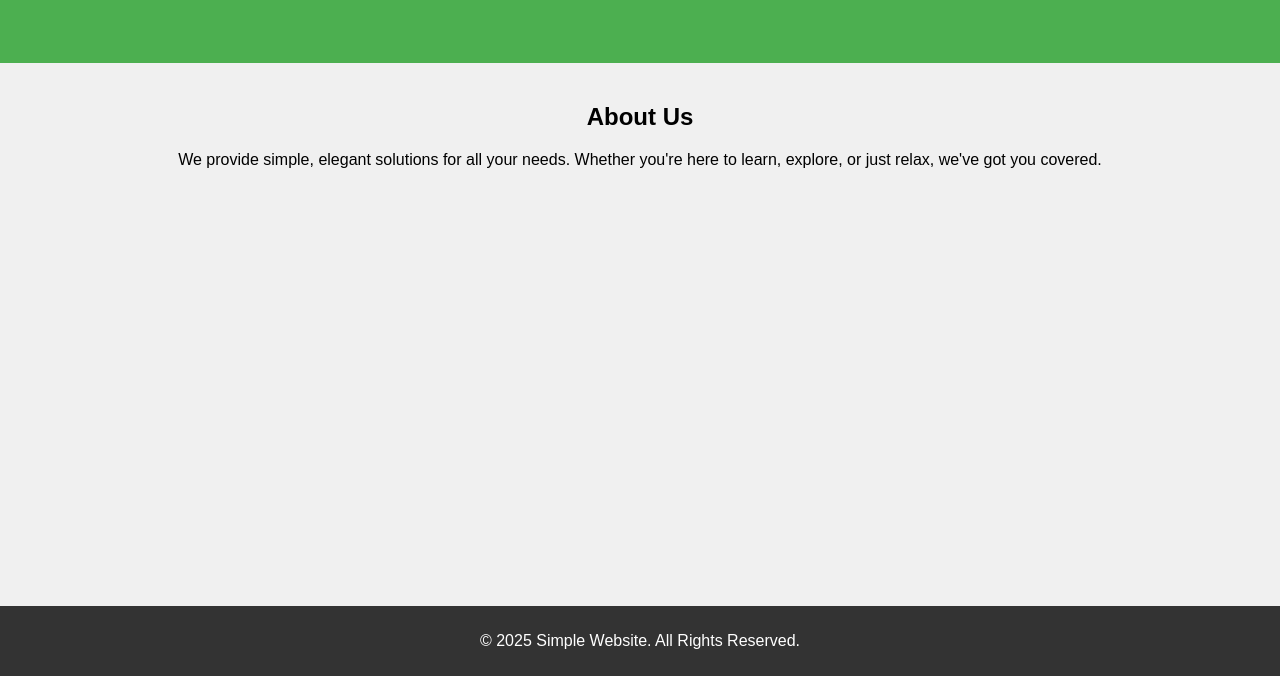
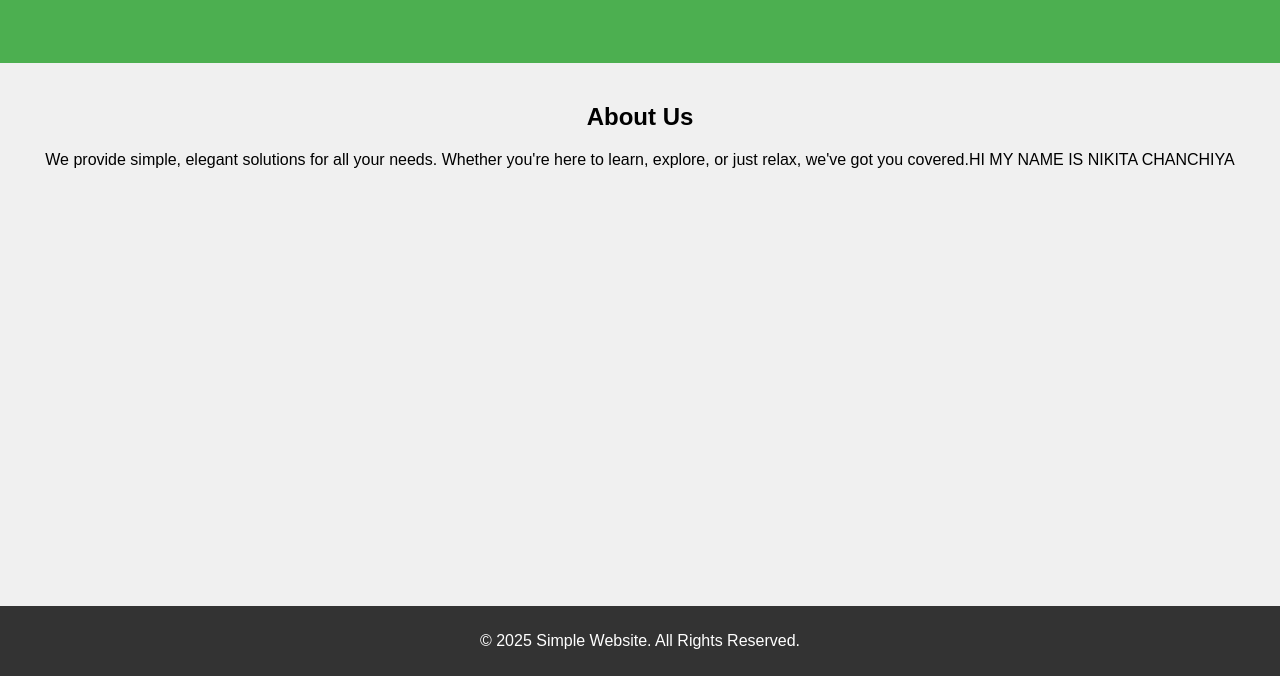
Before and after one commit to NikkiChanchiya/Session, a plain HTML site: page index.html in a window 1280 px wide. Shown: the part 124-800 px from the top of the page. Drawn offline with Linux system fonts and the light colour scheme.

Commit message:
Update index.html

```diff
--- a/index.html
+++ b/index.html
@@ -44,7 +44,7 @@
 
     <section>
         <h2>About Us</h2>
-        <p>We provide simple, elegant solutions for all your needs. Whether you're here to learn, explore, or just relax, we've got you covered.</p>
+        <p>We provide simple, elegant solutions for all your needs. Whether you're here to learn, explore, or just relax, we've got you covered.HI MY NAME IS NIKITA CHANCHIYA</p>
     </section>
 
     <footer>
```
